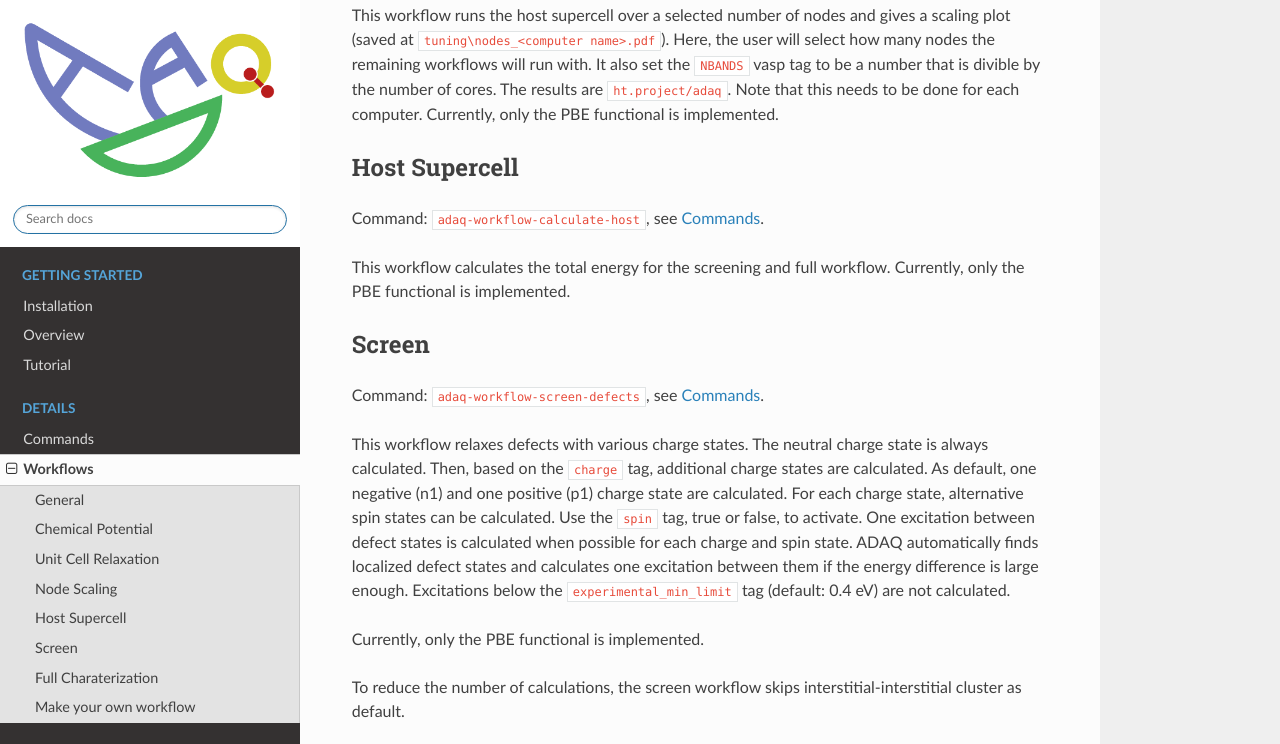
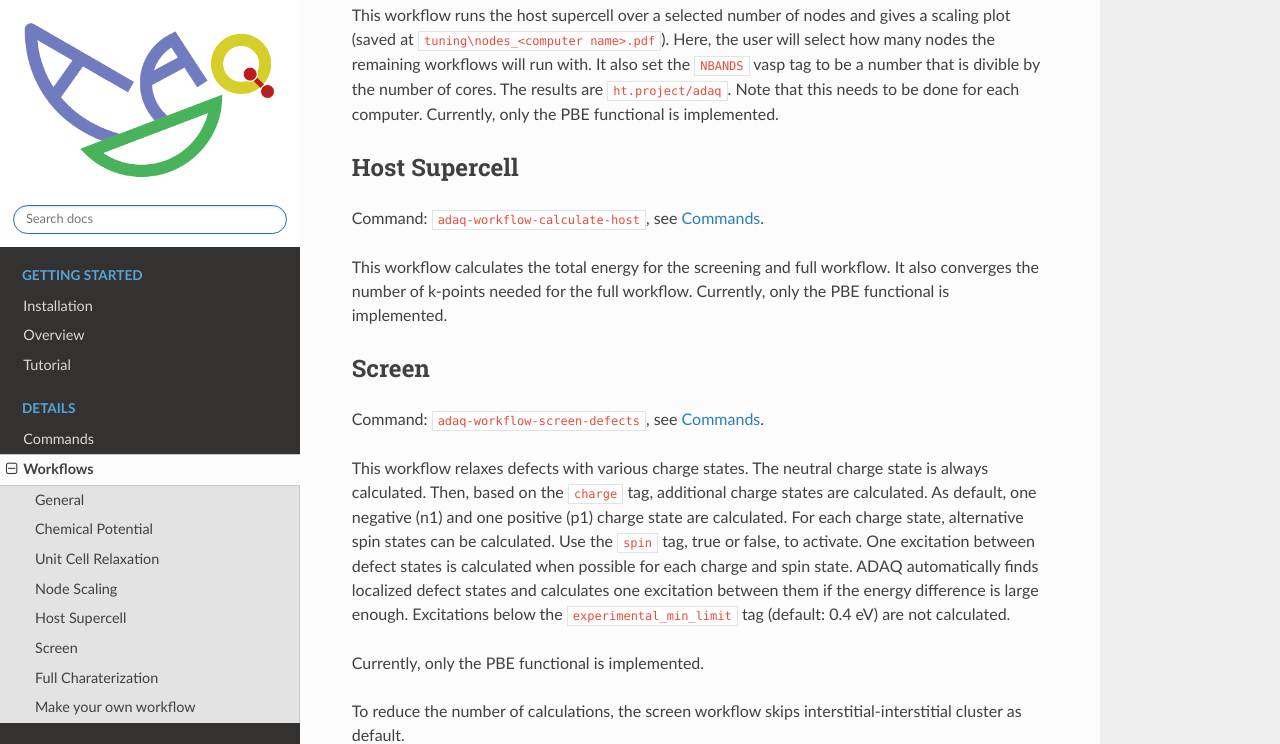
Before and after one commit to j-euler/adaq-doc, a Sphinx documentation site: the page built from docs/source/workflows.rst, in a window 1280 px wide and 900 px high, scrolled down 1362 px, cut to the strip 0-744 px from the top of the window. Built offline with Sphinx 7.4.7 and the Read the Docs theme 2.0.0, drawn with Linux system fonts in a browser that asks for light colours.

Commit message:
added details about host workflow

```diff
--- a/docs/source/workflows.rst
+++ b/docs/source/workflows.rst
@@ -69,6 +69,7 @@ Host Supercell
 Command: ``adaq-workflow-calculate-host``, see :doc:`commands`.
 
 This workflow calculates the total energy for the screening and full workflow.
+It also converges the number of k-points needed for the full workflow.
 Currently, only the PBE functional is implemented.
 
 .. _screen:
```
